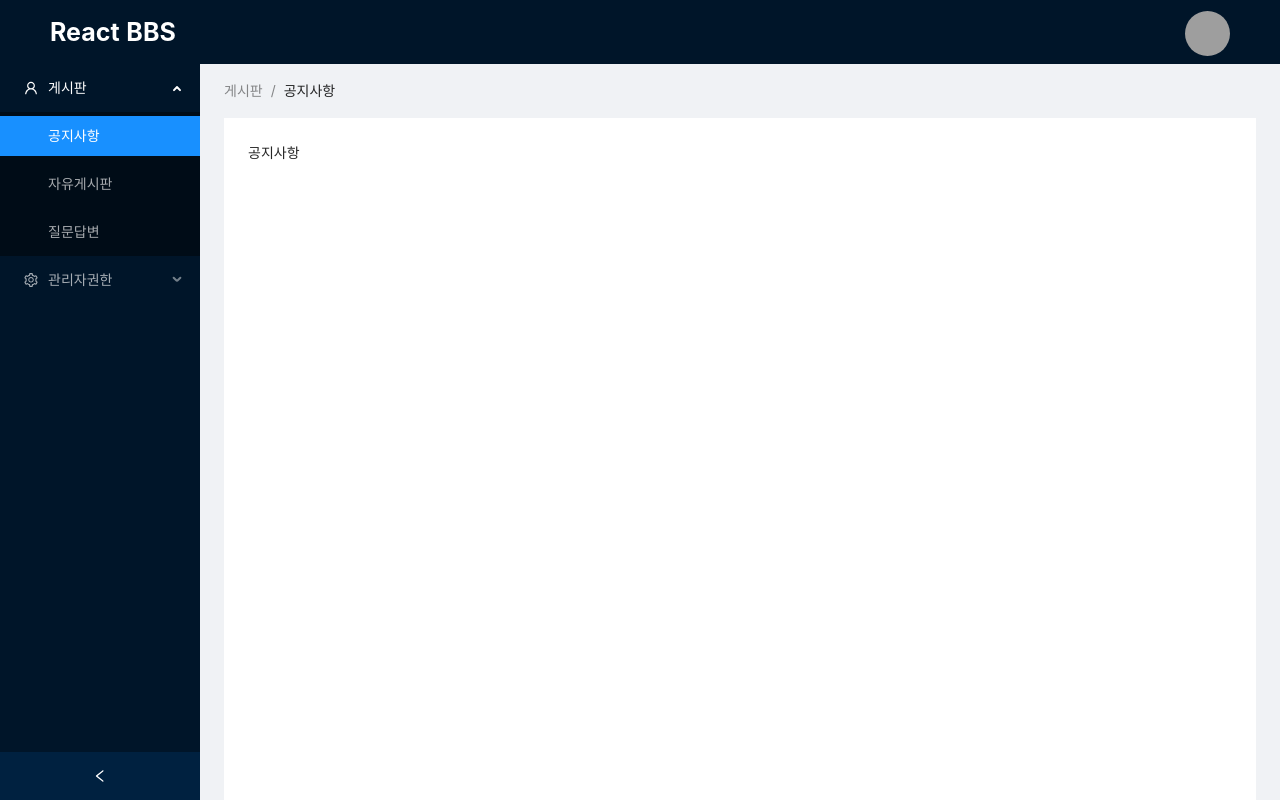
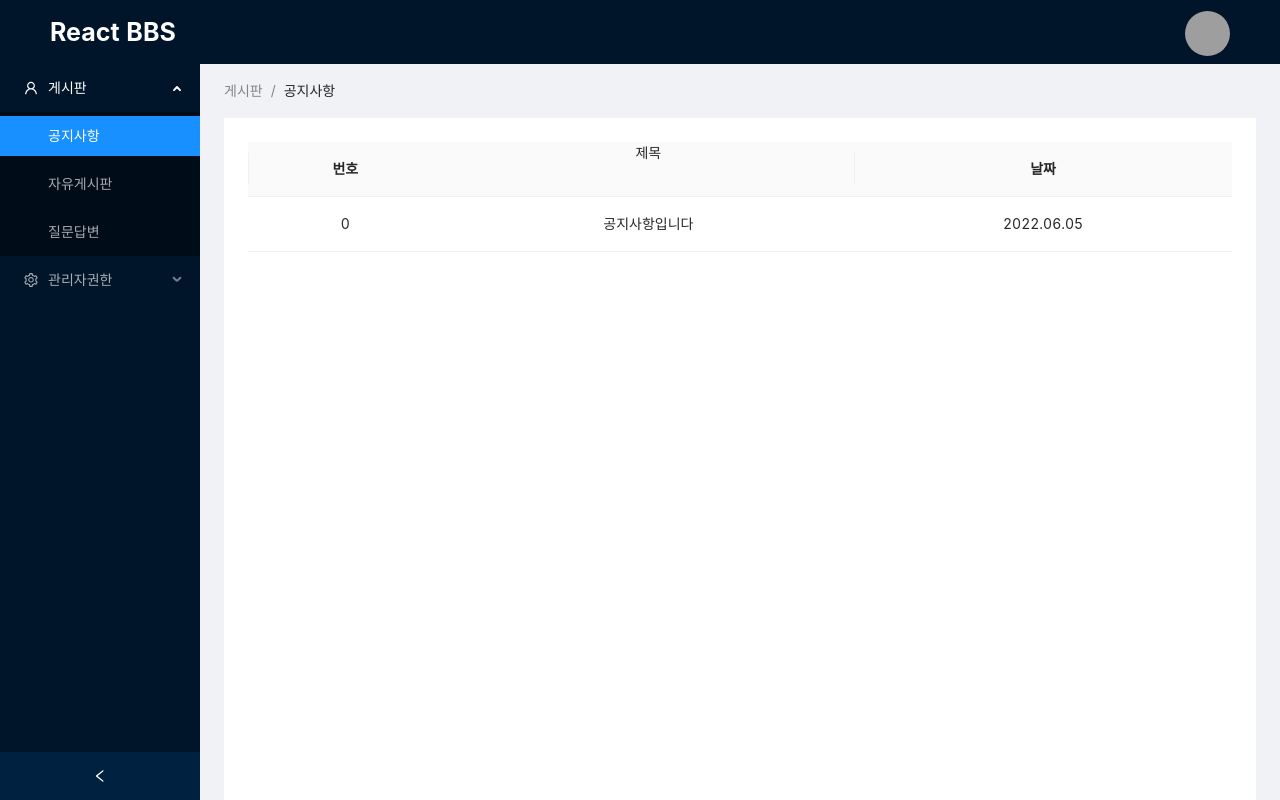
Before and after one commit to jde98/bbs-react, a React (Create React App) app: page /main/notice in a window 1280 px wide. Shown: the top 800 px of the page. Built offline with nearby package versions, Linux system fonts and the light colour scheme; grey boxes are pictures that could not be loaded.

Commit message:
nodice css 수정

```diff
--- a/package.json
+++ b/package.json
@@ -10,7 +10,7 @@
     "@testing-library/user-event": "^13.5.0",
     "antd": "^4.20.7",
     "axios": "^0.27.2",
-    "moment": "^2.29.3",
+    "moment": "^2.29.4",
     "react": "^18.1.0",
     "react-daum-postcode": "^3.1.1",
     "react-dom": "^18.1.0",
--- a/src/view/bbs/Notice.jsx
+++ b/src/view/bbs/Notice.jsx
@@ -1,7 +1,70 @@
+import { useEffect, useState } from "react";
+import styled from "styled-components";
+import moment from "moment";
+
   export default function Notice() {
+    const [noticeCount, setNoticeCount] = useState(0);
+    const [day, setDay] = useState("");
+
+    useEffect(()=>{
+      setDay(moment().format('YYYY.MM.DD'));
+    },[])
+
     return (
-      <div>
-        공지사항
-      </div>
+      <NoticeForm>
+        <NoticeTable>
+          <NoticeTableHeader>
+            <tr>
+              <th>번호</th>
+              <>제목</>
+              <th>날짜</th>
+            </tr>
+          </NoticeTableHeader>
+          <NoticeTableBody>
+            <tr>
+              <td>{noticeCount}</td>
+              <td>공지사항입니다</td>
+              <td>{day}</td>
+            </tr>
+          </NoticeTableBody>
+        </NoticeTable>
+      </NoticeForm>
     );
   }
+
+  const NoticeForm = styled.div`
+  `;
+
+  const NoticeTable = styled.table`
+    overflow: hidden;
+    width: 100%;
+    text-align: center;
+  `
+  const NoticeTableHeader = styled.thead`
+    background-color: #fafafa;
+    border-bottom: 1px solid #f0f0f0;
+    tr {
+      padding: 1rem;
+      th {
+        position: relative;
+        padding: 1rem;
+        ::before {
+          content: "";
+          background-color: #f0f0f0;
+          width: 1px;
+          position: absolute;
+          top: 20%;
+          bottom: 20%;
+          left: 0;
+        }
+      }
+    }
+  `
+  const NoticeTableBody = styled.tbody`
+ border-bottom: 1px solid #f0f0f0;
+ tr {
+  td {
+    padding: 1rem;
+  }
+ }
+  `
```
Also changed, not shown: 1 other file (tests, documents, lock files or other folders).
